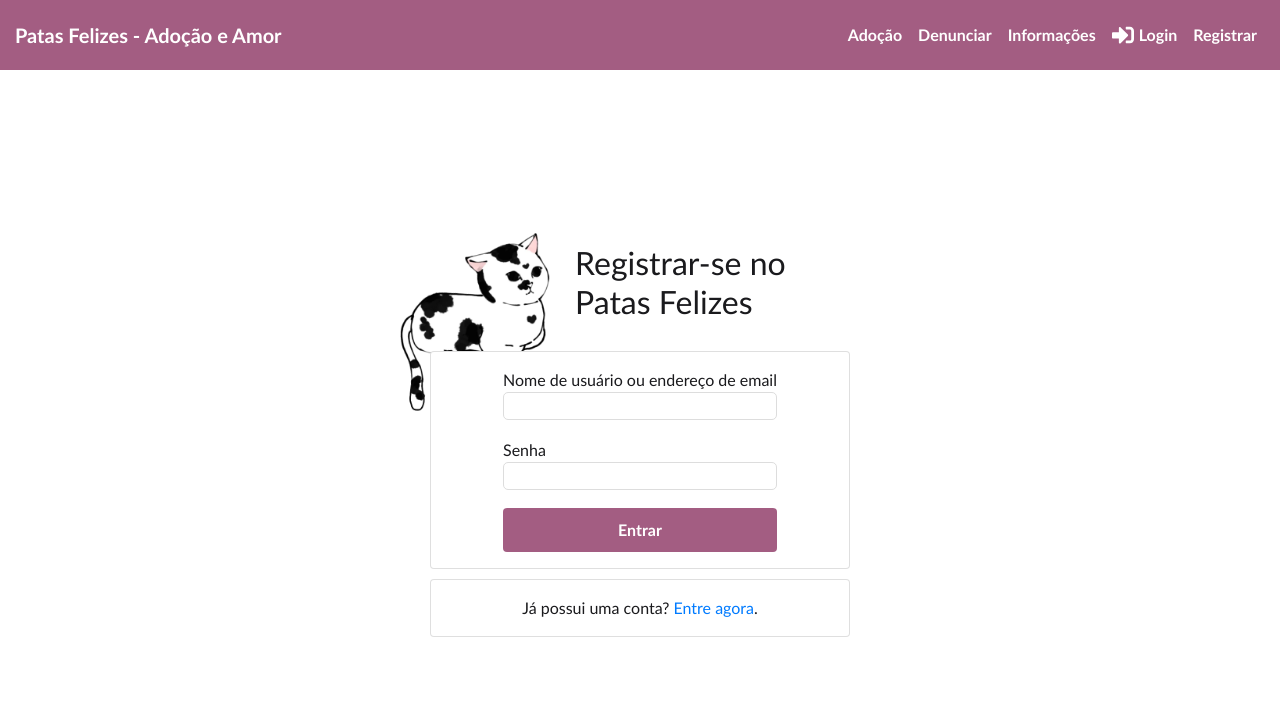
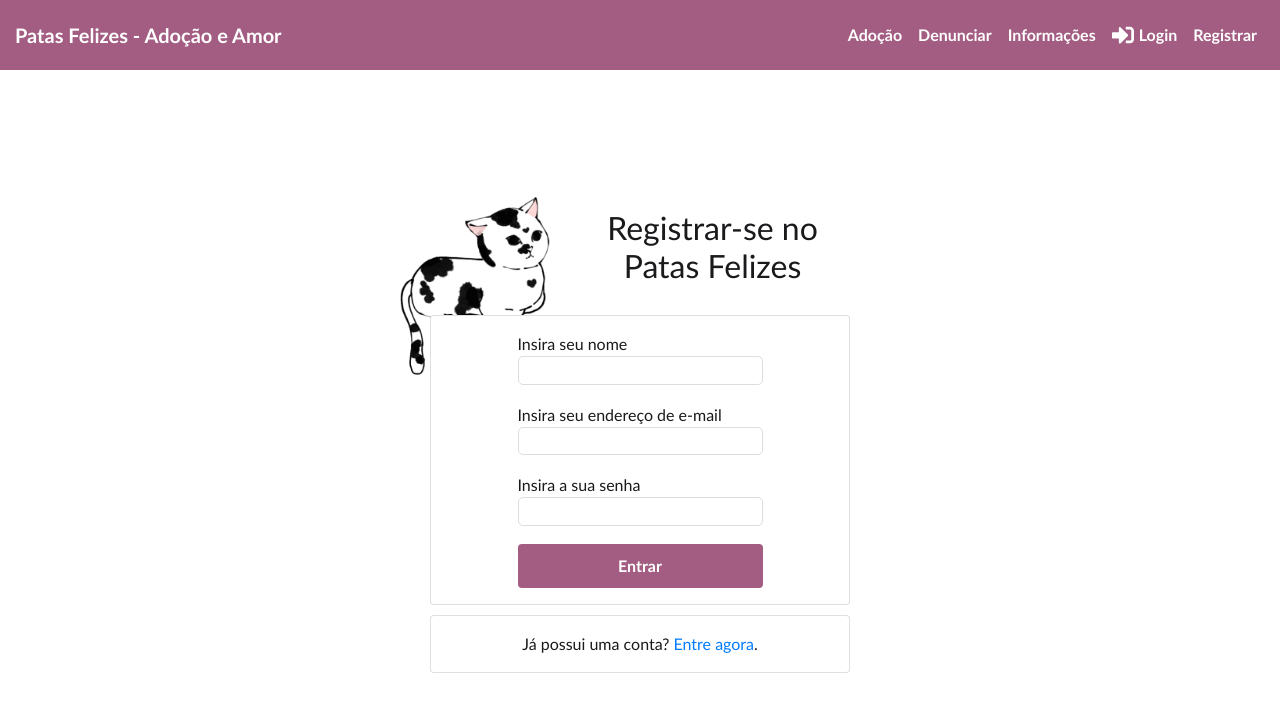
Before and after one commit to joaoflorencoJS/Patas-Felizes-Frontend, a React (Create React App) app: page /register in a window 1280 px wide. Shown: the top 712 px of the page. Built offline with nearby package versions, Linux system fonts and the light colour scheme.

Commit message:
Mudando os textos das labels.

```diff
--- a/src/pages/Login/index.js
+++ b/src/pages/Login/index.js
@@ -9,7 +9,7 @@ export default function Login() {
   return (
     <Main>
       <LogoLink to="/">
-        <img src={LogoPatasFelizes} alt="" />
+        <img src={LogoPatasFelizes} alt="Logo do Patas Felizes" />
       </LogoLink>
 
       <h2>Entrar no Patas Felizes</h2>
@@ -17,11 +17,11 @@ export default function Login() {
       <Container className="card p-3">
         <form action="">
           <label htmlFor="email">
-            Nome de usuário ou endereço de email
+            Entre com seu endereço de email
             <input type="email" id="email" />
           </label>
           <label htmlFor="password">
-            Senha
+            Entre com a sua senha
             <input type="password" id="password" />
           </label>
           <button type="submit">Entrar</button>
--- a/src/pages/Register/index.js
+++ b/src/pages/Register/index.js
@@ -15,13 +15,17 @@ export default function Register() {
       </div>
       <Container className="card p-3">
         <form action="">
+          <label htmlFor="name">
+            Insira seu nome
+            <input type="text" id="name" required />
+          </label>
           <label htmlFor="email">
-            Nome de usuário ou endereço de email
-            <input type="email" id="email" />
+            Insira seu endereço de e-mail
+            <input type="email" id="email" required />
           </label>
           <label htmlFor="password">
-            Senha
-            <input type="password" id="password" />
+            Insira a sua senha
+            <input type="password" id="password" required />
           </label>
           <button type="submit">Entrar</button>
         </form>
--- a/src/pages/Register/styled.js
+++ b/src/pages/Register/styled.js
@@ -11,6 +11,10 @@ export const Main = styled.main`
   margin: 0 auto;
   width: 420px;
   gap: 10px;
+
+  h2 {
+    text-align: center;
+  }
 
   div {
     display: flex;
```
